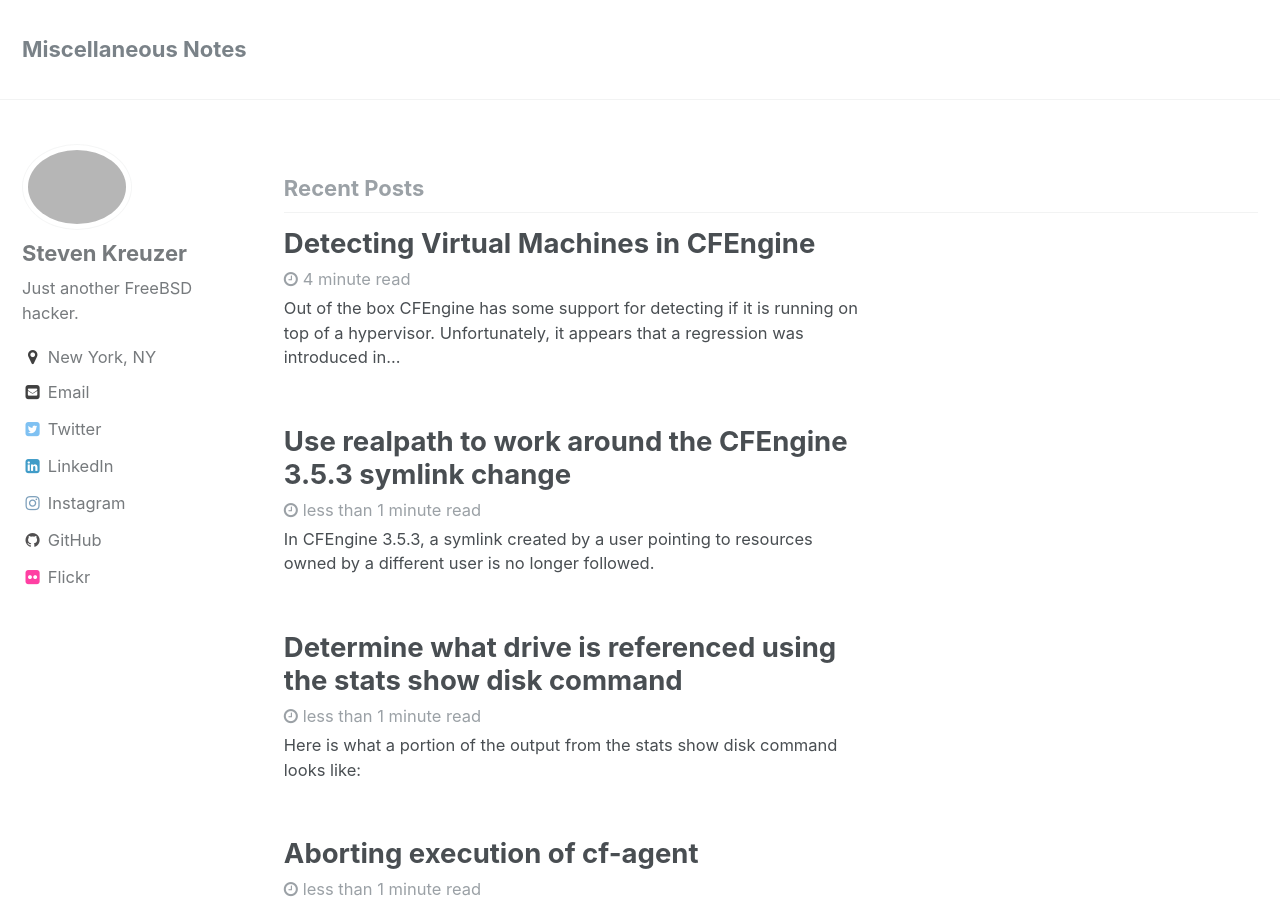
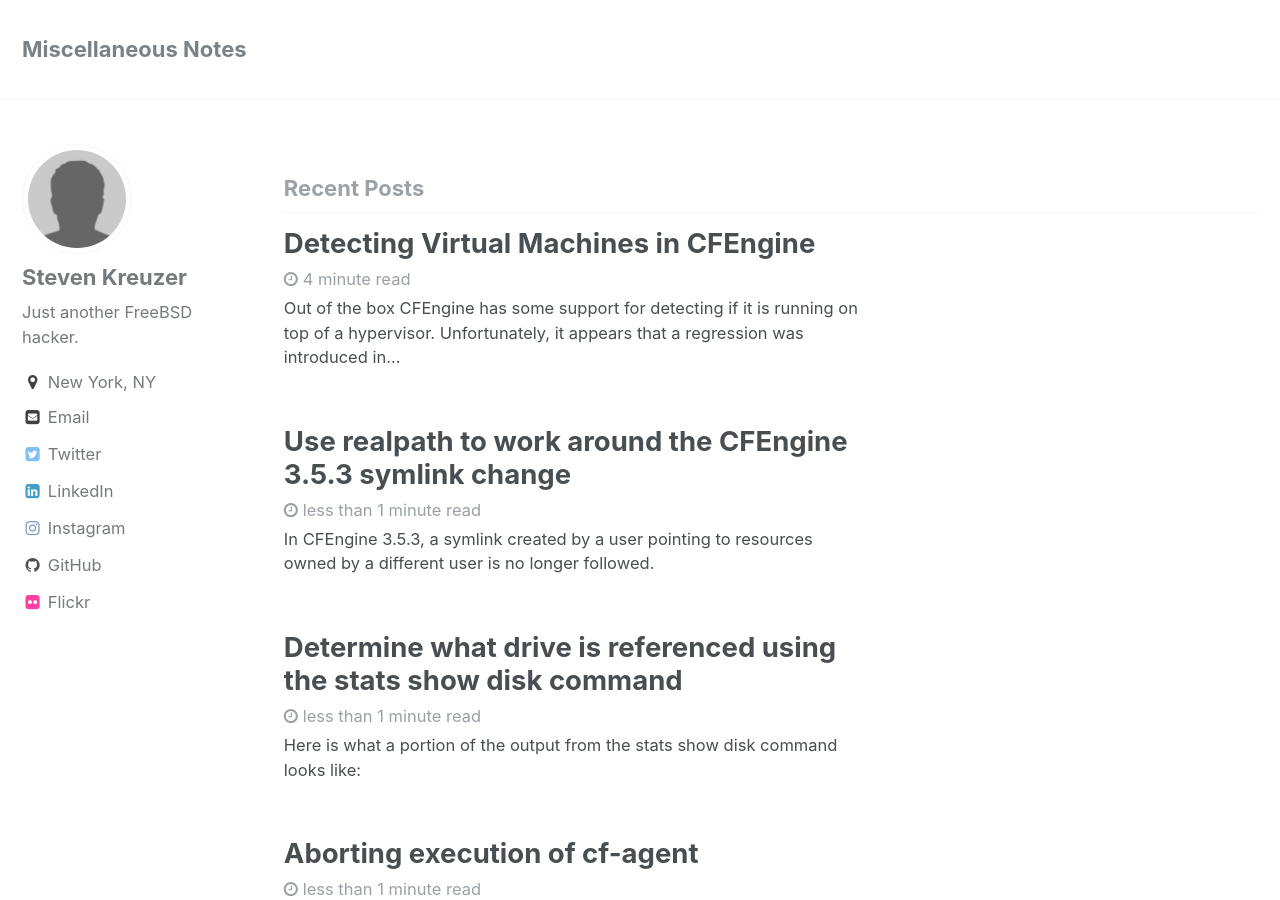
Before and after one commit to skreuzer/skreuzer.github.io, a Jekyll site: the page built from index.html, in a window 1280 px wide and 900 px high. Built offline with Jekyll 4.4.1, drawn with Linux system fonts in a browser that asks for light colours; the list of posts is cut into pages by our own code.

Commit message:
Fix broken link to avatar

```diff
--- a/_config.yml
+++ b/_config.yml
@@ -6,6 +6,7 @@ title_separator          : "-"
 name                     : "Steven Kreuzer"
 description              : "Notes on various things that I can't seem to remeber"
 url                      : "http://steven.kreuzer.cx"
+# url                    : "http://localhost:4000"
 baseurl                  : # the subpath of your site, e.g. "/blog"
 repository               : "skreuzer/skreuzer.github.io" # GitHub username/repo-name e.g. "mmistakes/minimal-mistakes"
 teaser                   : # filename of teaser fallback teaser image placed in /images/, .e.g. "500x300.png"
@@ -72,7 +73,7 @@ analytics:
 # Site Author
 author:
   name             : "Steven Kreuzer"
-  avatar           : "bio-photo.jpg"
+  avatar           : "/images/bio-photo.jpg"
   bio              : "Just another FreeBSD hacker."
   location         : "New York, NY"
   email            : "skreuzer@FreeBSD.org"
```
